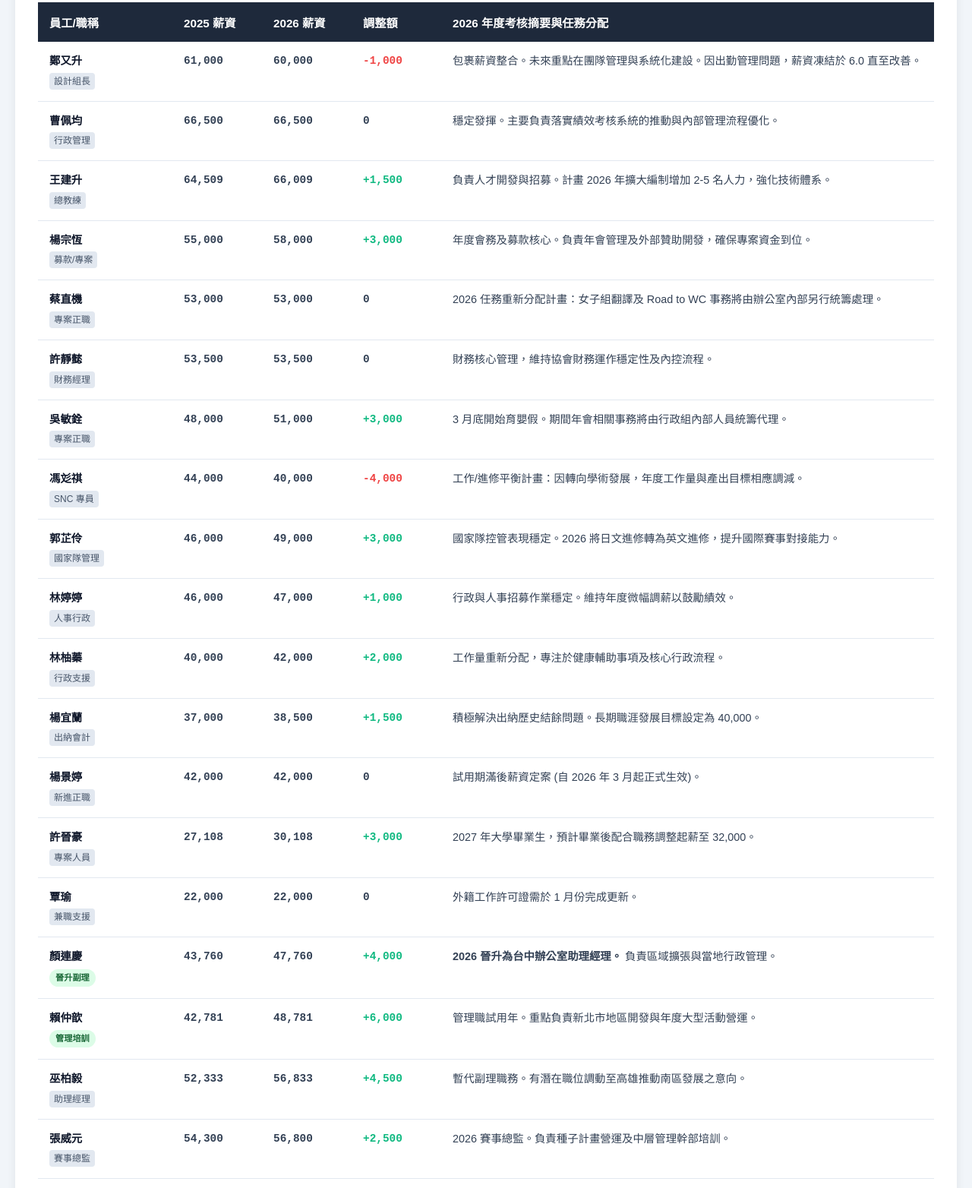
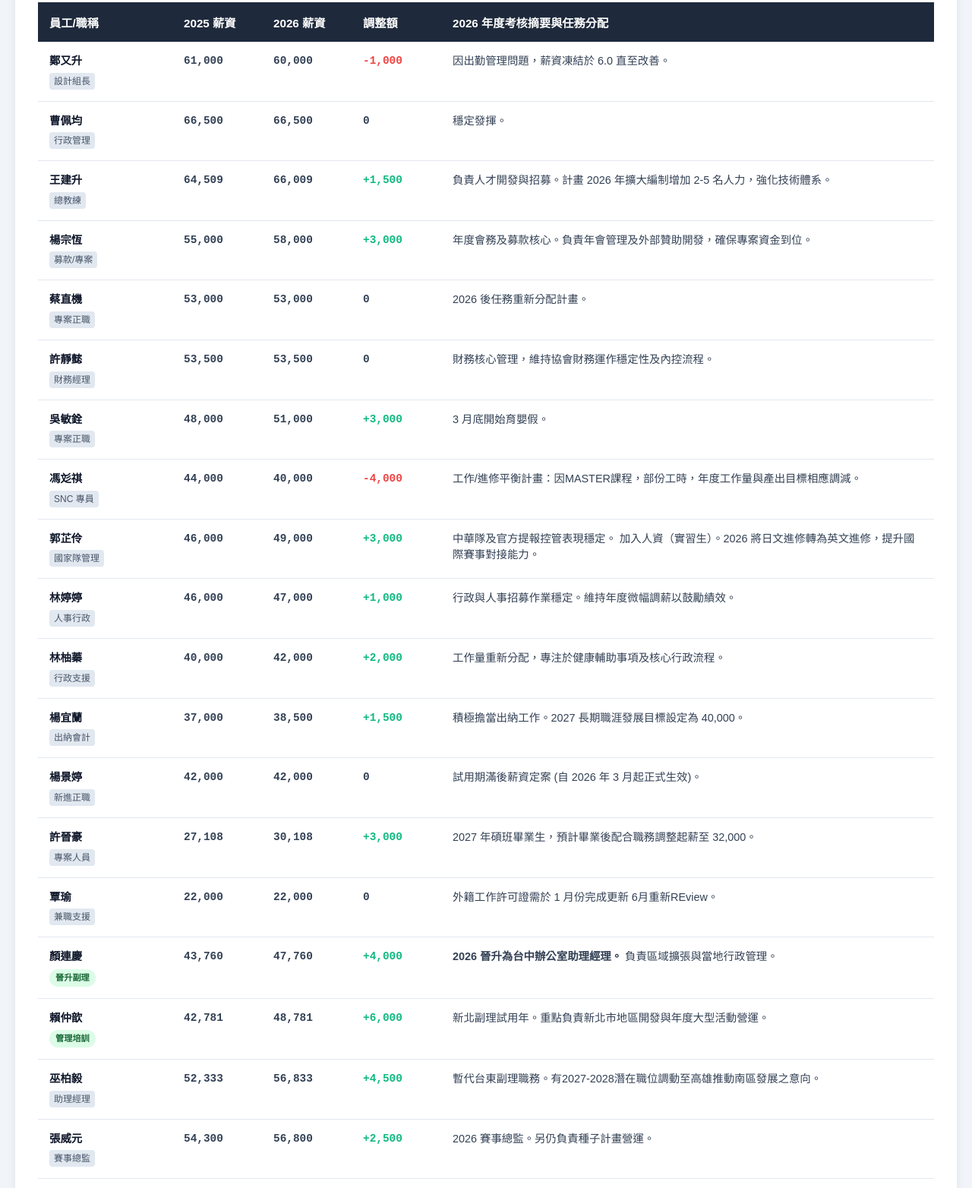
Before and after one commit to starrkwanchewa-bit/appraisal2025-2026, a plain HTML site: page index.html in a window 1280 px wide. Shown: the part 360-1924 px from the top of the page at 76% size. Drawn offline with Linux system fonts and the light colour scheme.

Commit message:
Update index.html

```diff
--- a/index.html
+++ b/index.html
@@ -79,41 +79,41 @@
             </tr>
         </thead>
         <tbody>
-            <tr><td><span class="name-cell">鄭又升</span><span class="role-tag">設計組長</span></td><td class="amt">61,000</td><td class="amt">60,000</td><td class="amt negative">-1,000</td><td>包裹薪資整合。未來重點在團隊管理與系統化建設。因出勤管理問題，薪資凍結於 6.0 直至改善。</td></tr>
-            <tr><td><span class="name-cell">曹佩均</span><span class="role-tag">行政管理</span></td><td class="amt">66,500</td><td class="amt">66,500</td><td class="amt">0</td><td>穩定發揮。主要負責落實績效考核系統的推動與內部管理流程優化。</td></tr>
+            <tr><td><span class="name-cell">鄭又升</span><span class="role-tag">設計組長</span></td><td class="amt">61,000</td><td class="amt">60,000</td><td class="amt negative">-1,000</td><td>因出勤管理問題，薪資凍結於 6.0 直至改善。</td></tr>
+            <tr><td><span class="name-cell">曹佩均</span><span class="role-tag">行政管理</span></td><td class="amt">66,500</td><td class="amt">66,500</td><td class="amt">0</td><td>穩定發揮。</td></tr>
             <tr><td><span class="name-cell">王建升</span><span class="role-tag">總教練</span></td><td class="amt">64,509</td><td class="amt">66,009</td><td class="amt positive">+1,500</td><td>負責人才開發與招募。計畫 2026 年擴大編制增加 2-5 名人力，強化技術體系。</td></tr>
             <tr><td><span class="name-cell">楊宗恆</span><span class="role-tag">募款/專案</span></td><td class="amt">55,000</td><td class="amt">58,000</td><td class="amt positive">+3,000</td><td>年度會務及募款核心。負責年會管理及外部贊助開發，確保專案資金到位。</td></tr>
-            <tr><td><span class="name-cell">蔡直機</span><span class="role-tag">專案正職</span></td><td class="amt">53,000</td><td class="amt">53,000</td><td class="amt">0</td><td>2026 任務重新分配計畫：女子組翻譯及 Road to WC 事務將由辦公室內部另行統籌處理。</td></tr>
+            <tr><td><span class="name-cell">蔡直機</span><span class="role-tag">專案正職</span></td><td class="amt">53,000</td><td class="amt">53,000</td><td class="amt">0</td><td>2026 後任務重新分配計畫。</td></tr>
             <tr><td><span class="name-cell">許靜懿</span><span class="role-tag">財務經理</span></td><td class="amt">53,500</td><td class="amt">53,500</td><td class="amt">0</td><td>財務核心管理，維持協會財務運作穩定性及內控流程。</td></tr>
-            <tr><td><span class="name-cell">吳敏銓</span><span class="role-tag">專案正職</span></td><td class="amt">48,000</td><td class="amt">51,000</td><td class="amt positive">+3,000</td><td>3 月底開始育嬰假。期間年會相關事務將由行政組內部人員統籌代理。</td></tr>
-            <tr><td><span class="name-cell">馮彣祺</span><span class="role-tag">SNC 專員</span></td><td class="amt">44,000</td><td class="amt">40,000</td><td class="amt negative">-4,000</td><td>工作/進修平衡計畫：因轉向學術發展，年度工作量與產出目標相應調減。</td></tr>
-            <tr><td><span class="name-cell">郭芷伶</span><span class="role-tag">國家隊管理</span></td><td class="amt">46,000</td><td class="amt">49,000</td><td class="amt positive">+3,000</td><td>國家隊控管表現穩定。2026 將日文進修轉為英文進修，提升國際賽事對接能力。</td></tr>
+            <tr><td><span class="name-cell">吳敏銓</span><span class="role-tag">專案正職</span></td><td class="amt">48,000</td><td class="amt">51,000</td><td class="amt positive">+3,000</td><td>3 月底開始育嬰假。</td></tr>
+            <tr><td><span class="name-cell">馮彣祺</span><span class="role-tag">SNC 專員</span></td><td class="amt">44,000</td><td class="amt">40,000</td><td class="amt negative">-4,000</td><td>工作/進修平衡計畫：因MASTER課程，部份工時，年度工作量與產出目標相應調減。</td></tr>
+            <tr><td><span class="name-cell">郭芷伶</span><span class="role-tag">國家隊管理</span></td><td class="amt">46,000</td><td class="amt">49,000</td><td class="amt positive">+3,000</td><td>中華隊及官方提報控管表現穩定。 加入人資（實習生）。2026 將日文進修轉為英文進修，提升國際賽事對接能力。</td></tr>
             <tr><td><span class="name-cell">林婷婷</span><span class="role-tag">人事行政</span></td><td class="amt">46,000</td><td class="amt">47,000</td><td class="amt positive">+1,000</td><td>行政與人事招募作業穩定。維持年度微幅調薪以鼓勵績效。</td></tr>
             <tr><td><span class="name-cell">林柚蓁</span><span class="role-tag">行政支援</span></td><td class="amt">40,000</td><td class="amt">42,000</td><td class="amt positive">+2,000</td><td>工作量重新分配，專注於健康輔助事項及核心行政流程。</td></tr>
-            <tr><td><span class="name-cell">楊宜蘭</span><span class="role-tag">出納會計</span></td><td class="amt">37,000</td><td class="amt">38,500</td><td class="amt positive">+1,500</td><td>積極解決出納歷史結餘問題。長期職涯發展目標設定為 40,000。</td></tr>
+            <tr><td><span class="name-cell">楊宜蘭</span><span class="role-tag">出納會計</span></td><td class="amt">37,000</td><td class="amt">38,500</td><td class="amt positive">+1,500</td><td>積極擔當出納工作。2027 長期職涯發展目標設定為 40,000。</td></tr>
             <tr><td><span class="name-cell">楊景婷</span><span class="role-tag">新進正職</span></td><td class="amt">42,000</td><td class="amt">42,000</td><td class="amt">0</td><td>試用期滿後薪資定案 (自 2026 年 3 月起正式生效)。</td></tr>
-            <tr><td><span class="name-cell">許晉豪</span><span class="role-tag">專案人員</span></td><td class="amt">27,108</td><td class="amt">30,108</td><td class="amt positive">+3,000</td><td>2027 年大學畢業生，預計畢業後配合職務調整起薪至 32,000。</td></tr>
-            <tr><td><span class="name-cell">覃瑜</span><span class="role-tag">兼職支援</span></td><td class="amt">22,000</td><td class="amt">22,000</td><td class="amt">0</td><td>外籍工作許可證需於 1 月份完成更新。</td></tr>
+            <tr><td><span class="name-cell">許晉豪</span><span class="role-tag">專案人員</span></td><td class="amt">27,108</td><td class="amt">30,108</td><td class="amt positive">+3,000</td><td>2027 年碩班畢業生，預計畢業後配合職務調整起薪至 32,000。</td></tr>
+            <tr><td><span class="name-cell">覃瑜</span><span class="role-tag">兼職支援</span></td><td class="amt">22,000</td><td class="amt">22,000</td><td class="amt">0</td><td>外籍工作許可證需於 1 月份完成更新 6月重新REview。</td></tr>
 
             <tr><td><span class="name-cell">顏連慶</span><span class="badge bg-promo">晉升副理</span></td><td class="amt">43,760</td><td class="amt">47,760</td><td class="amt positive">+4,000</td><td><b>2026 晉升為台中辦公室助理經理。</b> 負責區域擴張與當地行政管理。</td></tr>
-            <tr><td><span class="name-cell">賴仲歆</span><span class="badge bg-promo">管理培訓</span></td><td class="amt">42,781</td><td class="amt">48,781</td><td class="amt positive">+6,000</td><td>管理職試用年。重點負責新北市地區開發與年度大型活動營運。</td></tr>
-            <tr><td><span class="name-cell">巫柏毅</span><span class="role-tag">助理經理</span></td><td class="amt">52,333</td><td class="amt">56,833</td><td class="amt positive">+4,500</td><td>暫代副理職務。有潛在職位調動至高雄推動南區發展之意向。</td></tr>
-            <tr><td><span class="name-cell">張威元</span><span class="role-tag">賽事總監</span></td><td class="amt">54,300</td><td class="amt">56,800</td><td class="amt positive">+2,500</td><td>2026 賽事總監。負責種子計畫營運及中層管理幹部培訓。</td></tr>
+            <tr><td><span class="name-cell">賴仲歆</span><span class="badge bg-promo">管理培訓</span></td><td class="amt">42,781</td><td class="amt">48,781</td><td class="amt positive">+6,000</td><td>新北副理試用年。重點負責新北市地區開發與年度大型活動營運。</td></tr>
+            <tr><td><span class="name-cell">巫柏毅</span><span class="role-tag">助理經理</span></td><td class="amt">52,333</td><td class="amt">56,833</td><td class="amt positive">+4,500</td><td>暫代台東副理職務。有2027-2028潛在職位調動至高雄推動南區發展之意向。</td></tr>
+            <tr><td><span class="name-cell">張威元</span><span class="role-tag">賽事總監</span></td><td class="amt">54,300</td><td class="amt">56,800</td><td class="amt positive">+2,500</td><td>2026 賽事總監。另仍負責種子計畫營運。</td></tr>
             <tr><td><span class="name-cell">傅心瀅</span><span class="role-tag">地區教練</span></td><td class="amt">49,492</td><td class="amt">53,492</td><td class="amt positive">+4,000</td><td>台南地區發展核心。設定英文門檻目標以強化國際交流實力。</td></tr>
             <tr><td><span class="name-cell">林怡萱</span><span class="role-tag">地區教練</span></td><td class="amt">49,948</td><td class="amt">51,948</td><td class="amt positive">+2,000</td><td>花蓮地區發展。2027 年因返鄉定居計畫已有預定離職傾向，需預作接班規劃。</td></tr>
             <tr><td><span class="name-cell">胡育鴻</span><span class="badge bg-exit">6月離職</span></td><td class="amt">48,038</td><td class="amt">48,038</td><td class="amt">0</td><td>2026/06 預定離職。將於離職前完成 U16 與上半年賽事所有交接文件。</td></tr>
             <tr><td><span class="name-cell">黃雅欣</span><span class="badge bg-exit">7月離職</span></td><td class="amt">45,790</td><td class="amt">45,790</td><td class="amt">0</td><td>2026/07 預定離職。專注於年度賽事行政流程標準化與交接。</td></tr>
             <tr><td><span class="name-cell">林書正</span><span class="badge bg-exit">2月離職</span></td><td class="amt">55,124</td><td class="amt">0</td><td class="amt negative">-100%</td><td>2026/02 預定離職。負責 2025 年底賽事之最終主辦及清算任務。</td></tr>
-            <tr><td><span class="name-cell">沈宗逸</span><span class="badge bg-warn">考核觀察</span></td><td class="amt">54,338</td><td class="amt">0</td><td class="amt negative">-100%</td><td>1-6 月績效改善期。有 2028-2029 離職退場計畫，目前暫停薪資調整。</td></tr>
+            <tr><td><span class="name-cell">沈宗逸</span><span class="badge bg-warn">考核觀察</span></td><td class="amt">54,338</td><td class="amt">0</td><td class="amt negative">-100%</td><td>2025/12/31 正式開除。</td></tr>
             <tr><td><span class="name-cell">林芷誼</span><span class="role-tag">銷售採購</span></td><td class="amt">36,040</td><td class="amt">38,040</td><td class="amt positive">+2,000</td><td>負責銷售部商品採購與開發。預定 2027 年離職，目前協助建立採購標準。</td></tr>
-            <tr><td><span class="name-cell">林誌豪</span><span class="role-tag">地區發展</span></td><td class="amt">36,668</td><td class="amt">37,668</td><td class="amt positive">+1,000</td><td>接手種子計畫及地區基層事務。1-5 月配合服兵役，由地區小組代理其職。</td></tr>
+            <tr><td><span class="name-cell">林誌豪</span><span class="role-tag">地區發展</span></td><td class="amt">36,668</td><td class="amt">37,668</td><td class="amt positive">+1,000</td><td>。1-5 月配合服兵役 未來陸續接手種子計畫及地區聯賽事務。</td></tr>
 
-            <tr><td><span class="name-cell">朱佑婍</span><span class="badge bg-promo">實習轉正</span></td><td class="amt">22,576</td><td class="amt">32,076</td><td class="amt positive">+9,500</td><td>轉任正職人員。負責 U16 交流專案及內部行政單據電子化系統建立。</td></tr>
-            <tr><td><span class="name-cell">林煜霖</span><span class="badge bg-promo">實習轉正</span></td><td class="amt">21,228</td><td class="amt">30,728</td><td class="amt positive">+9,500</td><td>實習結束考核優異，順利轉任正職教練/行政職務。</td></tr>
+            <tr><td><span class="name-cell">朱佑婍</span><span class="badge bg-promo">實習轉正</span></td><td class="amt">22,576</td><td class="amt">32,076</td><td class="amt positive">+9,500</td><td>轉任正職人員。負責 U16 中華隊專案及內部行政單據電子化系統建立。</td></tr>
+            <tr><td><span class="name-cell">林煜霖</span><span class="badge bg-promo">實習轉正</span></td><td class="amt">21,228</td><td class="amt">30,728</td><td class="amt positive">+9,500</td><td>實習結束考核優異，順利轉任正職教練/行政職務, 大四前往台東 補充人力。</td></tr>
             <tr><td><span class="name-cell">李文翰</span><span class="badge bg-promo">實習轉正</span></td><td class="amt">23,236</td><td class="amt">32,736</td><td class="amt positive">+9,500</td><td>實習結束考核優異，順利轉任正職職務。</td></tr>
-            <tr><td><span class="name-cell">張泰偉</span><span class="role-tag">實習畢業</span></td><td class="amt">23,062</td><td class="amt">32,562</td><td class="amt positive">+9,500</td><td>畢業後轉職計畫，目前協助行政事務收尾。</td></tr>
+            <tr><td><span class="name-cell">張泰偉</span><span class="role-tag">實習畢業</span></td><td class="amt">23,062</td><td class="amt">32,562</td><td class="amt positive">+9,500</td><td>畢業後轉職計畫，目前協助行政事務收尾，大四前往台北加強行政能力。</td></tr>
 
-            <tr><td><span class="name-cell">李瑞克</span><span class="role-tag">委員會合約</span></td><td class="amt">41,700</td><td class="amt">41,700</td><td class="amt">0</td><td>需定義具體角色與績效指標，以領導地區委員會運作。</td></tr>
+            <tr><td><span class="name-cell">李瑞克</span><span class="role-tag">委員會合約</span></td><td class="amt">41,700</td><td class="amt">41,700</td><td class="amt">0</td><td>需定義具體角色與績效指標，以領導地區委員會運作，年度合約重新定價。</td></tr>
             <tr><td><span class="name-cell">江奉軒</span><span class="badge bg-exit">約滿終止</span></td><td class="amt">30,000</td><td class="amt">0</td><td class="amt negative">-30,000</td><td>2026 合約期滿終止，由內部團隊接手其負責項目。</td></tr>
         </tbody>
     </table>
```
